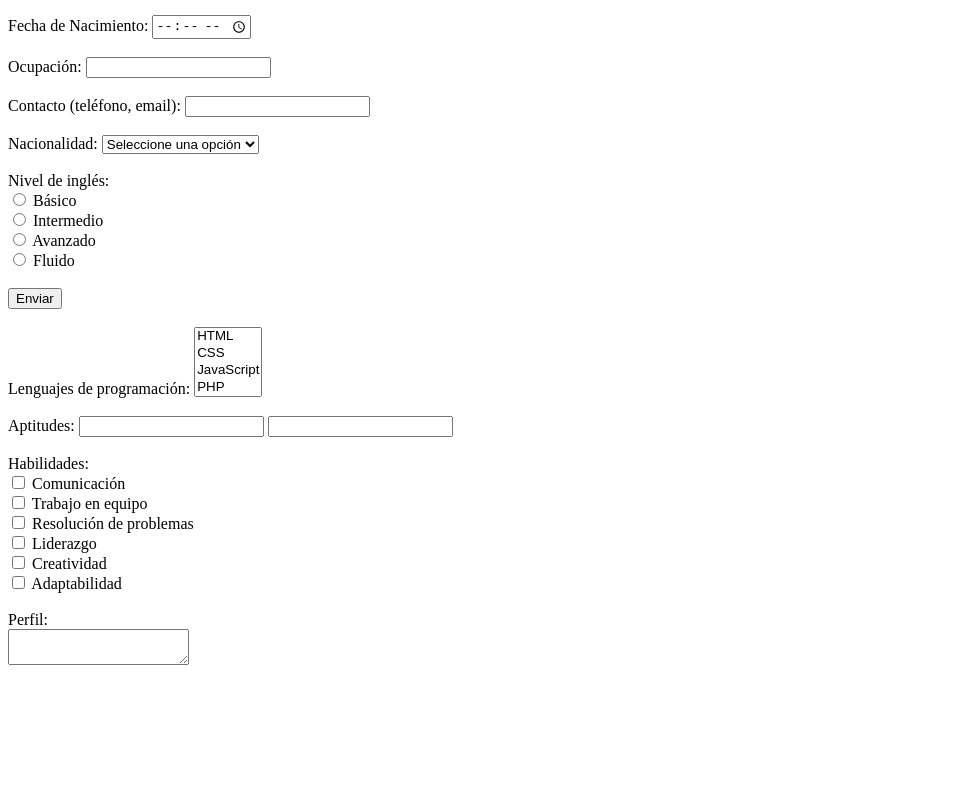
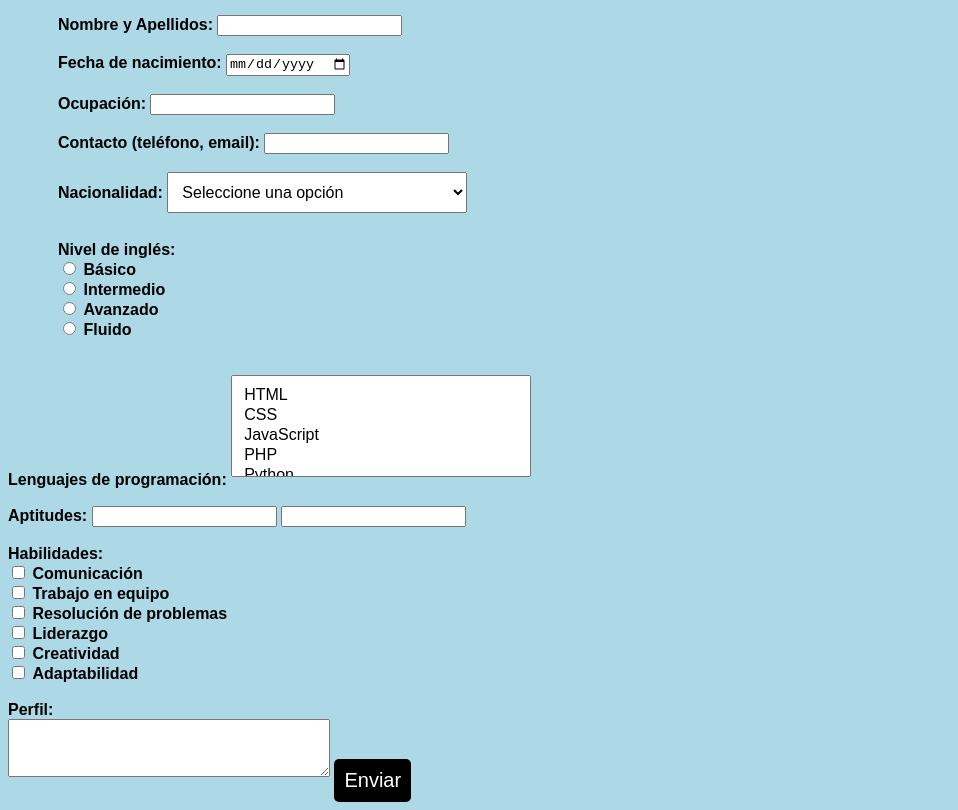
Before and after one commit to fabrizioriguetti25/Formulario-a-CV, a plain HTML site: page index.html in a window 1280 px wide. Shown: the part 104-914 px from the top of the page, without its empty margins (0-958 px from the left). Before the commit the page ends 800 px from the top, so only its background shows below. Drawn offline with Linux system fonts and the light colour scheme.

Commit message:
Update index.html

```diff
--- a/index.html
+++ b/index.html
@@ -1,8 +1,46 @@
 <!DOCTYPE html>
+<style>
+  body {
+    background-color: lightblue;
+    color: black;
+  }
+  h1 {
+    font-size: 48px;
+    text-align: center;
+  }
+  form {
+    margin-left: 50px;
+  }
+  label {
+    font-weight: bold;
+  }
+  input[type="submit"] {
+    background-color: black;
+    color: white;
+    padding: 10px;
+    border: none;
+    border-radius: 5px;
+    cursor: pointer;
+    font-size: 20px;
+    margin-top: 20px;
+  }
+  select, textarea {
+    width: 300px;
+    padding: 10px;
+    font-size: 16px;
+    margin-bottom: 10px;
+  }
+</style>
+
 <html lang="es">
 <head>
   <meta charset="UTF-8">
   <title>Formulario de Registro</title>
+  <style>
+    body {
+      font-family: Arial, sans-serif;
+    }
+  </style>
 </head>
 <body>
   <h1>Formulario de Registro</h1>
@@ -10,8 +48,9 @@
     <label for="nombre">Nombre y Apellidos:</label>
     <input type="text" id="nombre" name="nombre" required>
     <br><br>
-    <label for="fecha_nacimiento">Fecha de Nacimiento:</label>
-    <input type="time" id="fecha_nacimiento" name="fecha_nacimiento" required>
+   <label for="fecha_nacimiento">Fecha de nacimiento:    </label>
+  <input type="date" id="fecha_nacimiento"         name="fecha_nacimiento">
+
     <br><br>
     <label for="ocupacion">Ocupación:</label>
     <input type="text" id="ocupacion" name="ocupacion" required>
@@ -50,7 +89,6 @@
     <input type="radio" id="fluido" name="nivel_ingles" value="fluido">
     <label for="fluido">Fluido</label>
     <br><br>
-    <input type="submit" value="Enviar">
   </form>
   <br>
   <label for="lenguajes">Lenguajes de programación:</label>
@@ -99,5 +137,6 @@
 <label for="perfil">Perfil:</label>
 <br>
 <textarea id="perfil" name="perfil"></textarea>
+<input type="submit" value="Enviar">
 </body>
 </html>
```
